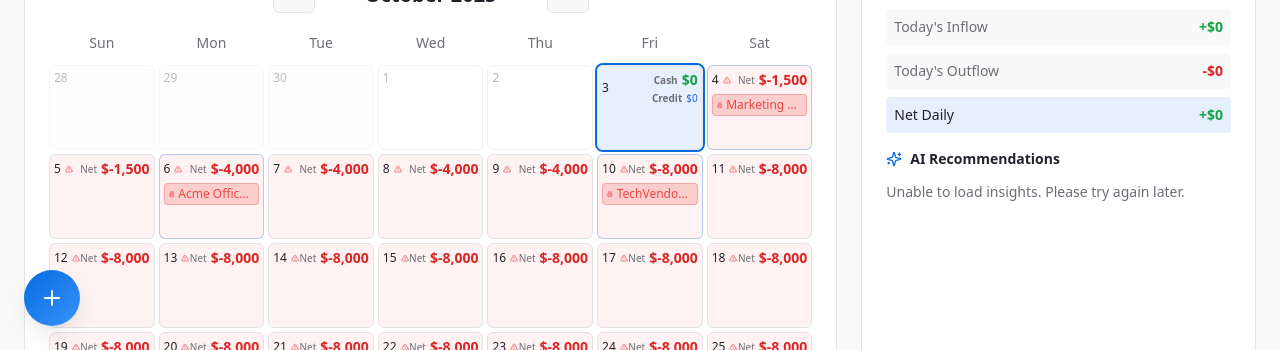
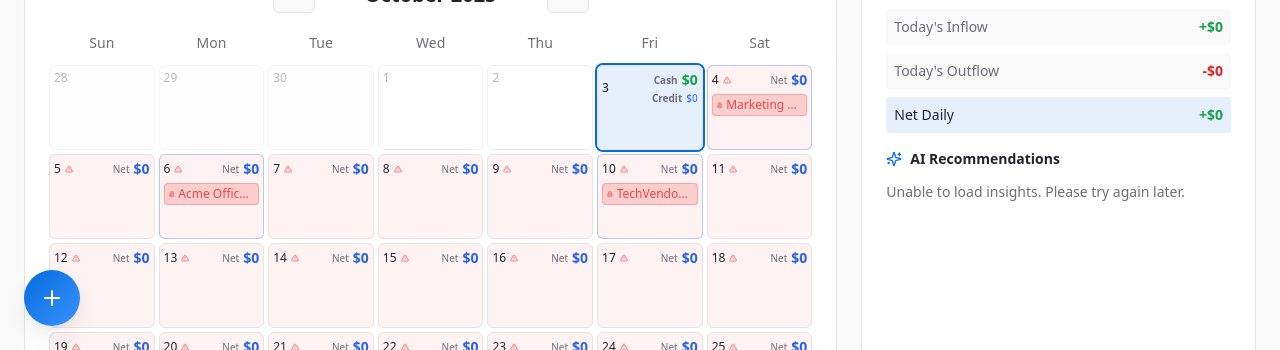
Before and after one commit to lehan0328/sellerflow-projections, a React (Vite) app: page /demo in a window 1280 px wide. Shown: the part 450-800 px from the top of the page. Built offline with nearby package versions, Linux system fonts and the light colour scheme; no server answers; the database is empty.

Commit message:
Fix: Correct net amount calculation

```diff
--- a/src/components/cash-flow/cash-flow-calendar.tsx
+++ b/src/components/cash-flow/cash-flow-calendar.tsx
@@ -215,13 +215,19 @@ export const CashFlowCalendar = ({
       }
     });
 
-    // Add all events (income/expenses) up to target date that are after today
-    events.forEach(event => {
-      const eventDate = startOfDay(new Date(event.date));
-      if (eventDate > today && eventDate <= checkDate) {
-        netAmount += (event.type === 'inflow' ? event.amount : -event.amount);
-      }
-    });
+  // Add all other events (excluding ones already counted via incomeItems/vendors)
+  events.forEach(event => {
+    const eventDate = startOfDay(new Date(event.date));
+    if (eventDate > today && eventDate <= checkDate) {
+      // Skip income events; handled by incomeItems
+      if (event.type === 'inflow') return;
+      // Skip vendor-related events; handled by vendors list
+      if (event.type === 'purchase-order' || !!event.vendor) return;
+      // Count remaining event types (e.g., credit payments, manual outflows)
+      const delta = (event.type === 'outflow' || event.type === 'credit-payment') ? -event.amount : event.amount;
+      netAmount += delta;
+    }
+  });
 
     return netAmount;
   };
```
